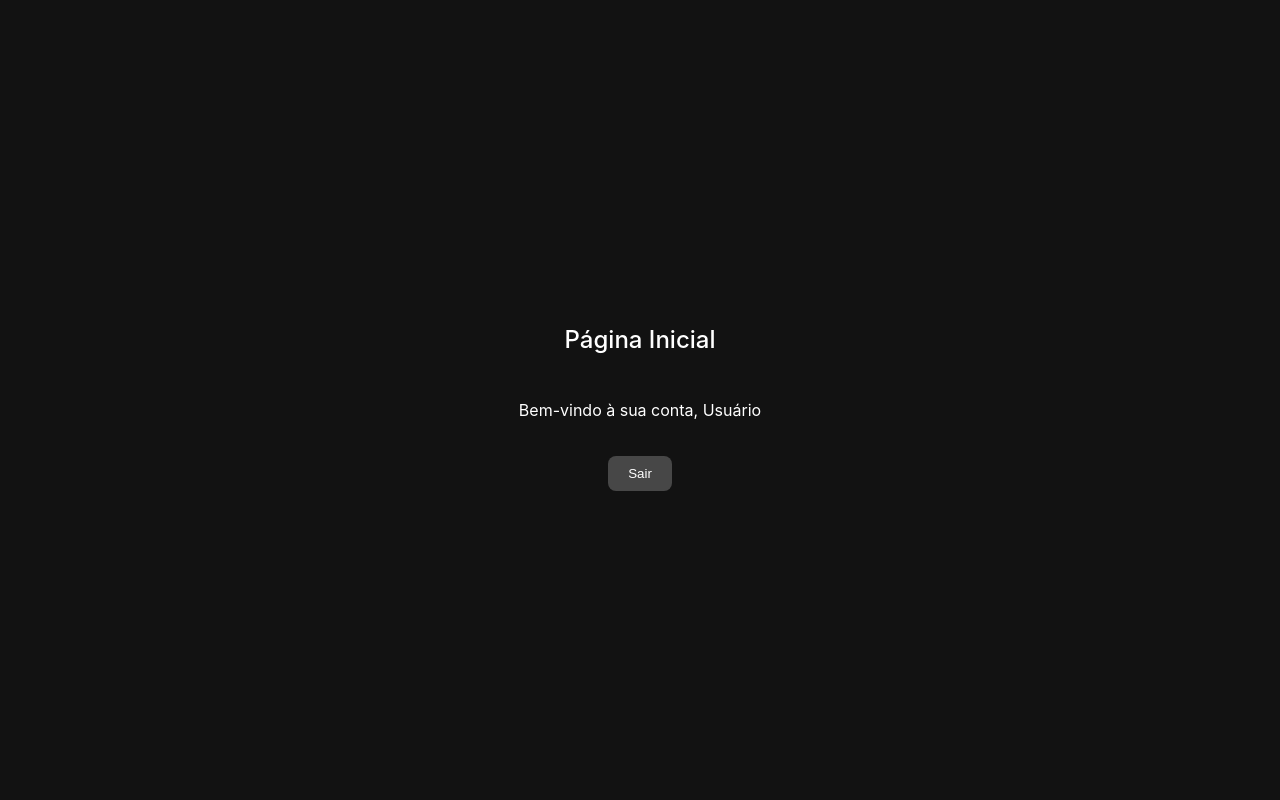
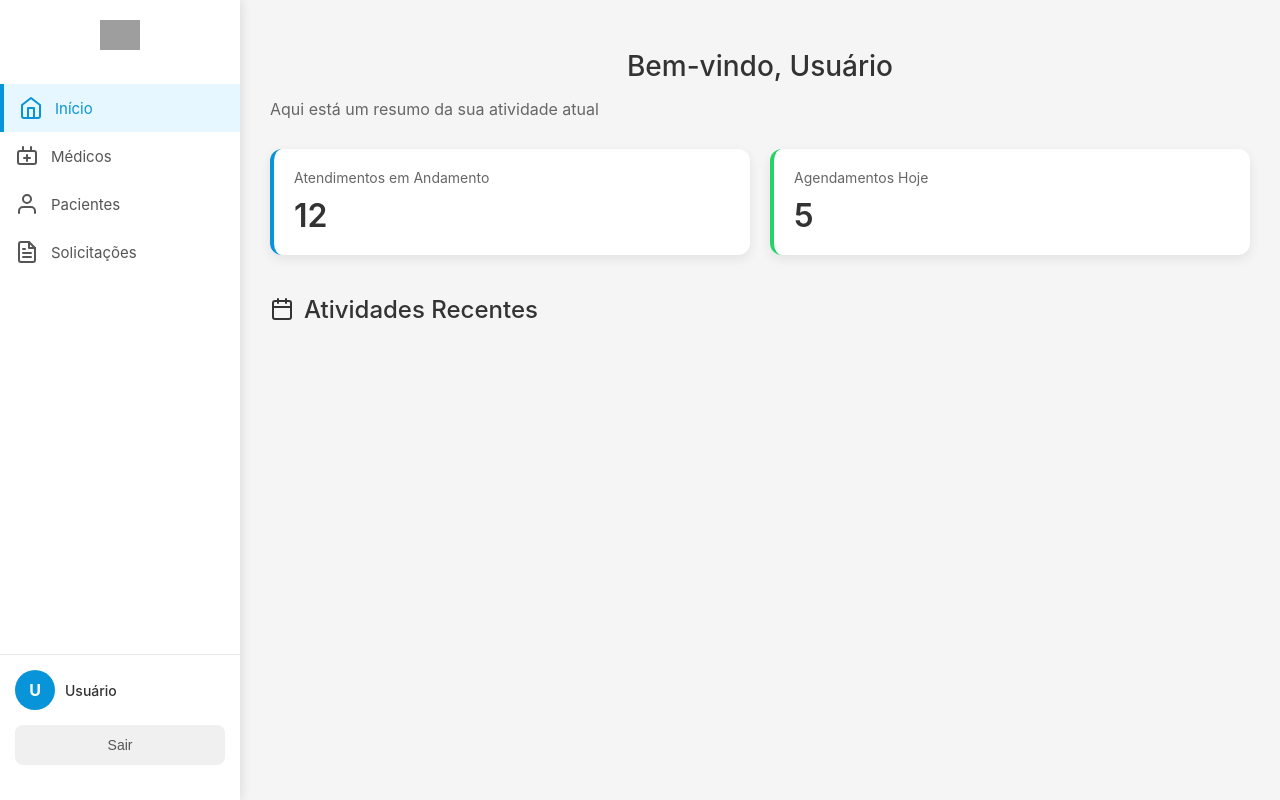
Before and after one commit to RafaelRFAndrade/auz-web, a React (Create React App) app: page /home in a window 1280 px wide. Built offline with nearby package versions, Linux system fonts and the light colour scheme; sample sign-in values are in the browser's storage; grey boxes are pictures that could not be loaded.

Commit message:
Home and Login css corrections

```diff
--- a/src/components/Login/Login.css
+++ b/src/components/Login/Login.css
@@ -1,12 +1,12 @@
 .login-container {
   font-family: -apple-system, BlinkMacSystemFont, 'Segoe UI', Roboto, Oxygen, Ubuntu, Cantarell, 'Open Sans', 'Helvetica Neue', sans-serif;
-  background-color: #202020;
-  color: white;
+  background-color: #f5f5f5;
+  color: #333;
   padding: 40px;
   width: 100%;
   max-width: 400px;
   border-radius: 16px;
-  box-shadow: 0 4px 12px rgba(0, 0, 0, 0.2);
+  box-shadow: 0 4px 12px rgba(0, 0, 0, 0.1);
   margin: 0 auto;
   position: absolute;
   top: 50%;
@@ -29,6 +29,7 @@ h1 {
   font-size: 24px;
   margin-bottom: 30px;
   font-weight: 500;
+  color: #333;
 }
 
 .input-group {
@@ -38,7 +39,7 @@ h1 {
 label {
   display: block;
   margin-bottom: 10px;
-  color: #cccccc;
+  color: #555;
   font-size: 14px;
 }
 
@@ -46,9 +47,9 @@ input {
   width: 100%;
   padding: 12px;
   border-radius: 8px;
-  background-color: #2a2a2a;
-  border: none;
-  color: white;
+  background-color: #ffffff;
+  border: 1px solid #ddd;
+  color: #333;
   font-size: 16px;
   box-sizing: border-box;
 }
@@ -90,7 +91,7 @@ input {
   display: block;
   width: 100%;
   padding: 14px;
-  background-color: #474747;
+  background-color: #0894d8;
   color: white;
   border: none;
   border-radius: 8px;
@@ -101,11 +102,11 @@ input {
 }
 
 .login-button:hover {
-  background-color: #555555;
+  background-color: #007bb5;
 }
 
 .login-button:disabled {
-  background-color: #333333;
+  background-color: #ccc;
   cursor: not-allowed;
   opacity: 0.7;
 }
@@ -139,11 +140,12 @@ input {
 }
 
 body {
-  background-color: #121212;
+  background-color: #f5f5f5;
   margin: 0;
   padding: 0;
   height: 100vh;
 }
+
 .forgot-password-overlay {
   position: fixed;
   top: 0;
--- /dev/null
+++ b/src/components/home/Home.css
@@ -0,0 +1,218 @@
+.home-container {
+    display: flex;
+    background-color: #f5f5f5;
+    color: #333;
+    min-height: 100vh;
+    font-family: -apple-system, BlinkMacSystemFont, 'Segoe UI', Roboto, Oxygen, Ubuntu, Cantarell, 'Open Sans', 'Helvetica Neue', sans-serif;
+  }
+
+  .sidebar {
+    width: 70px;
+    background-color: #ffffff;
+    padding: 20px 0;
+    box-shadow: 2px 0 10px rgba(0, 0, 0, 0.1);
+    display: flex;
+    flex-direction: column;
+    transition: width 0.3s ease;
+    overflow: hidden;
+    position: relative;
+    z-index: 10;
+  }
+
+  .sidebar:hover {
+    width: 240px;
+  }
+
+  .logo-sidebar {
+    text-align: center;
+    margin-bottom: 30px;
+    padding: 0 10px;
+  }
+
+  .logo-sidebar img {
+    width: 40px;
+    height: auto;
+  }
+
+  .menu-item {
+    display: flex;
+    align-items: center;
+    padding: 12px 15px;
+    color: #555;
+    text-decoration: none;
+    transition: background-color 0.2s;
+    white-space: nowrap;
+  }
+
+  .menu-item:hover {
+    background-color: #f0f0f0;
+    color: #0894d8;
+  }
+
+  .menu-item.active {
+    background-color: #e6f7ff;
+    color: #0894d8;
+    border-left: 4px solid #0894d8;
+  }
+
+  .menu-item-icon {
+    margin-right: 12px;
+    width: 24px;
+    height: 24px;
+    flex-shrink: 0;
+  }
+
+  .menu-item-text {
+    font-size: 15px;
+    opacity: 0;
+    transition: opacity 0.2s ease;
+  }
+
+  .sidebar:hover .menu-item-text {
+    opacity: 1;
+  }
+
+  .user-section {
+    margin-top: auto;
+    padding: 15px;
+    border-top: 1px solid #eaeaea;
+    overflow: hidden;
+  }
+
+  .user-info {
+    display: flex;
+    align-items: center;
+    margin-bottom: 15px;
+  }
+
+  .user-avatar {
+    width: 40px;
+    height: 40px;
+    border-radius: 50%;
+    background-color: #0894d8;
+    color: white;
+    display: flex;
+    align-items: center;
+    justify-content: center;
+    font-weight: bold;
+    margin-right: 10px;
+    flex-shrink: 0;
+  }
+
+  .user-name {
+    font-size: 14px;
+    font-weight: 500;
+    white-space: nowrap;
+    opacity: 0;
+    transition: opacity 0.2s ease;
+  }
+
+  .sidebar:hover .user-name {
+    opacity: 1;
+  }
+
+  .logout-button {
+    display: block;
+    width: 40px;
+    height: 40px;
+    background-color: #f0f0f0;
+    color: #555;
+    border: none;
+    border-radius: 8px;
+    font-size: 0;
+    cursor: pointer;
+    transition: all 0.3s ease;
+    overflow: hidden;
+    position: relative;
+  }
+
+  .logout-button:before {
+    content: "⟲";
+    position: absolute;
+    left: 0;
+    right: 0;
+    font-size: 18px;
+    line-height: 40px;
+    text-align: center;
+  }
+
+  .sidebar:hover .logout-button {
+    width: 100%;
+    font-size: 14px;
+  }
+
+  .sidebar:hover .logout-button:before {
+    content: "";
+  }
+
+  /* Main Content */
+  .main-content {
+    flex: 1;
+    padding: 30px;
+    overflow-y: auto;
+  }
+
+  .welcome-section {
+    margin-bottom: 40px;
+  }
+
+  .welcome-title {
+    font-size: 28px;
+    font-weight: 500;
+    margin-bottom: 10px;
+    color: #333;
+  }
+
+  .welcome-subtitle {
+    color: #666;
+    font-size: 16px;
+  }
+
+  .metrics-container {
+    display: flex;
+    gap: 20px;
+    margin-top: 30px;
+  }
+
+  .metric-card {
+    flex: 1;
+    background-color: #ffffff;
+    border-radius: 12px;
+    padding: 20px;
+    box-shadow: 0 4px 12px rgba(0, 0, 0, 0.08);
+  }
+
+  .metric-title {
+    color: #666;
+    font-size: 14px;
+    margin-bottom: 10px;
+  }
+
+  .metric-value {
+    font-size: 32px;
+    font-weight: 600;
+    color: #333;
+  }
+
+  .metric-card.primary {
+    border-left: 4px solid #0894d8;
+  }
+
+  .metric-card.secondary {
+    border-left: 4px solid #25D366;
+  }
+
+  .page-title {
+    font-size: 24px;
+    font-weight: 500;
+    margin-bottom: 20px;
+    display: flex;
+    align-items: center;
+    color: #333;
+  }
+
+  .page-title-icon {
+    margin-right: 10px;
+    width: 24px;
+    height: 24px;
+  }
--- a/src/components/home/Home.js
+++ b/src/components/home/Home.js
@@ -1,9 +1,13 @@
 import React, { useEffect, useState } from 'react';
 import { useNavigate } from 'react-router-dom';
 import { authService } from '../../services/api';
+import './Home.css';
 
 const Home = () => {
   const [userData, setUserData] = useState({ name: 'Usuário' });
+  const [appointments, setAppointments] = useState(12);
+  const [scheduledToday, setScheduledToday] = useState(5);
+  const [activePage, setActivePage] = useState('home');
   const navigate = useNavigate();
 
   useEffect(() => {
@@ -13,7 +17,6 @@ const Home = () => {
           navigate('/login');
           return;
         }
-        // irmao aqui a gente pode adicionar uma chamada para obter dados do usuário se precisar
       } catch (error) {
         console.error('Error fetching user data:', error);
         if (error.response && error.response.status === 401) {
@@ -31,33 +34,124 @@ const Home = () => {
     navigate('/login');
   };
 
+  const getFirstLetters = (name) => {
+    if (!name) return 'U';
+    const parts = name.split(' ');
+    if (parts.length === 1) return parts[0].charAt(0).toUpperCase();
+    return (parts[0].charAt(0) + parts[parts.length - 1].charAt(0)).toUpperCase();
+  };
+
+  const handleNavigation = (page) => {
+    setActivePage(page);
+    // quando tivermos as outras telas aqui vai ficar a nav
+  };
+
   return (
-    <div style={{
-      color: 'white',
-      backgroundColor: '#121212',
-      height: '100vh',
-      display: 'flex',
-      justifyContent: 'center',
-      alignItems: 'center',
-      flexDirection: 'column'
-    }}>
-      <h1>Página Inicial</h1>
-      <p>Bem-vindo à sua conta, {userData.name}</p>
+    <div className="home-container">
+      <div className="sidebar">
+        <div className="logo-sidebar">
+          <img src="/logo.svg" alt="AUZ" />
+        </div>
 
-      <button
-        onClick={handleLogout}
-        style={{
-          backgroundColor: '#474747',
-          color: 'white',
-          border: 'none',
-          padding: '10px 20px',
-          borderRadius: '8px',
-          marginTop: '20px',
-          cursor: 'pointer'
-        }}
-      >
-        Sair
-      </button>
+        <a
+          href="#"
+          className={`menu-item ${activePage === 'home' ? 'active' : ''}`}
+          onClick={(e) => { e.preventDefault(); handleNavigation('home'); }}
+        >
+          <svg className="menu-item-icon" xmlns="http://www.w3.org/2000/svg" viewBox="0 0 24 24" fill="none" stroke="currentColor" strokeWidth="2" strokeLinecap="round" strokeLinejoin="round">
+            <path d="M3 9l9-7 9 7v11a2 2 0 0 1-2 2H5a2 2 0 0 1-2-2z"></path>
+            <polyline points="9 22 9 12 15 12 15 22"></polyline>
+          </svg>
+          <span className="menu-item-text">Início</span>
+        </a>
+
+        <a
+          href="#"
+          className={`menu-item ${activePage === 'doctors' ? 'active' : ''}`}
+          onClick={(e) => { e.preventDefault(); handleNavigation('doctors'); }}
+        >
+          <svg className="menu-item-icon" xmlns="http://www.w3.org/2000/svg" viewBox="0 0 24 24" fill="none" stroke="currentColor" strokeWidth="2" strokeLinecap="round" strokeLinejoin="round">
+            <path d="M3 9a2 2 0 0 1 2-2h14a2 2 0 0 1 2 2v9a2 2 0 0 1-2 2H5a2 2 0 0 1-2-2V9z"></path>
+            <path d="M8 3v4"></path>
+            <path d="M16 3v4"></path>
+            <path d="M12 11v6"></path>
+            <path d="M9 14h6"></path>
+          </svg>
+          <span className="menu-item-text">Médicos</span>
+        </a>
+
+        <a
+          href="#"
+          className={`menu-item ${activePage === 'patients' ? 'active' : ''}`}
+          onClick={(e) => { e.preventDefault(); handleNavigation('patients'); }}
+        >
+          <svg className="menu-item-icon" xmlns="http://www.w3.org/2000/svg" viewBox="0 0 24 24" fill="none" stroke="currentColor" strokeWidth="2" strokeLinecap="round" strokeLinejoin="round">
+            <path d="M20 21v-2a4 4 0 0 0-4-4H8a4 4 0 0 0-4 4v2"></path>
+            <circle cx="12" cy="7" r="4"></circle>
+          </svg>
+          <span className="menu-item-text">Pacientes</span>
+        </a>
+
+        <a
+          href="#"
+          className={`menu-item ${activePage === 'requests' ? 'active' : ''}`}
+          onClick={(e) => { e.preventDefault(); handleNavigation('requests'); }}
+        >
+          <svg className="menu-item-icon" xmlns="http://www.w3.org/2000/svg" viewBox="0 0 24 24" fill="none" stroke="currentColor" strokeWidth="2" strokeLinecap="round" strokeLinejoin="round">
+            <path d="M14 2H6a2 2 0 0 0-2 2v16a2 2 0 0 0 2 2h12a2 2 0 0 0 2-2V8z"></path>
+            <polyline points="14 2 14 8 20 8"></polyline>
+            <line x1="16" y1="13" x2="8" y2="13"></line>
+            <line x1="16" y1="17" x2="8" y2="17"></line>
+            <polyline points="10 9 9 9 8 9"></polyline>
+          </svg>
+          <span className="menu-item-text">Solicitações</span>
+        </a>
+
+        <div className="user-section">
+          <div className="user-info">
+            <div className="user-avatar">
+              {getFirstLetters(userData.name)}
+            </div>
+            <div className="user-name">{userData.name}</div>
+          </div>
+          <button
+            className="logout-button"
+            onClick={handleLogout}
+            title="Sair">
+            Sair
+        </button>
+        </div>
+      </div>
+
+      <div className="main-content">
+        <div className="welcome-section">
+          <h1 className="welcome-title">Bem-vindo, {userData.name}</h1>
+          <p className="welcome-subtitle">Aqui está um resumo da sua atividade atual</p>
+
+          <div className="metrics-container">
+            <div className="metric-card primary">
+              <div className="metric-title">Atendimentos em Andamento</div>
+              <div className="metric-value">{appointments}</div>
+            </div>
+
+            <div className="metric-card secondary">
+              <div className="metric-title">Agendamentos Hoje</div>
+              <div className="metric-value">{scheduledToday}</div>
+            </div>
+          </div>
+        </div>
+
+        <div className="page-title">
+          <svg className="page-title-icon" xmlns="http://www.w3.org/2000/svg" viewBox="0 0 24 24" fill="none" stroke="currentColor" strokeWidth="2" strokeLinecap="round" strokeLinejoin="round">
+            <rect x="3" y="4" width="18" height="18" rx="2" ry="2"></rect>
+            <line x1="16" y1="2" x2="16" y2="6"></line>
+            <line x1="8" y1="2" x2="8" y2="6"></line>
+            <line x1="3" y1="10" x2="21" y2="10"></line>
+          </svg>
+          Atividades Recentes
+        </div>
+        {/* se a gente quiser implementar mais é aqui */}
+      </div>
     </div>
   );
 };
--- a/src/services/api.js
+++ b/src/services/api.js
@@ -22,8 +22,6 @@ apiClient.interceptors.request.use(
     return Promise.reject(error);
   }
 );
-
-// Autenticação
 export const authService = {
   login: async (email, senha) => {
     try {
@@ -56,8 +54,6 @@ export const authService = {
     return localStorage.getItem('authToken') !== null;
   }
 };
-
-// Usuários
 export const userService = {
   getCurrentUser: async () => {
     try {
```
